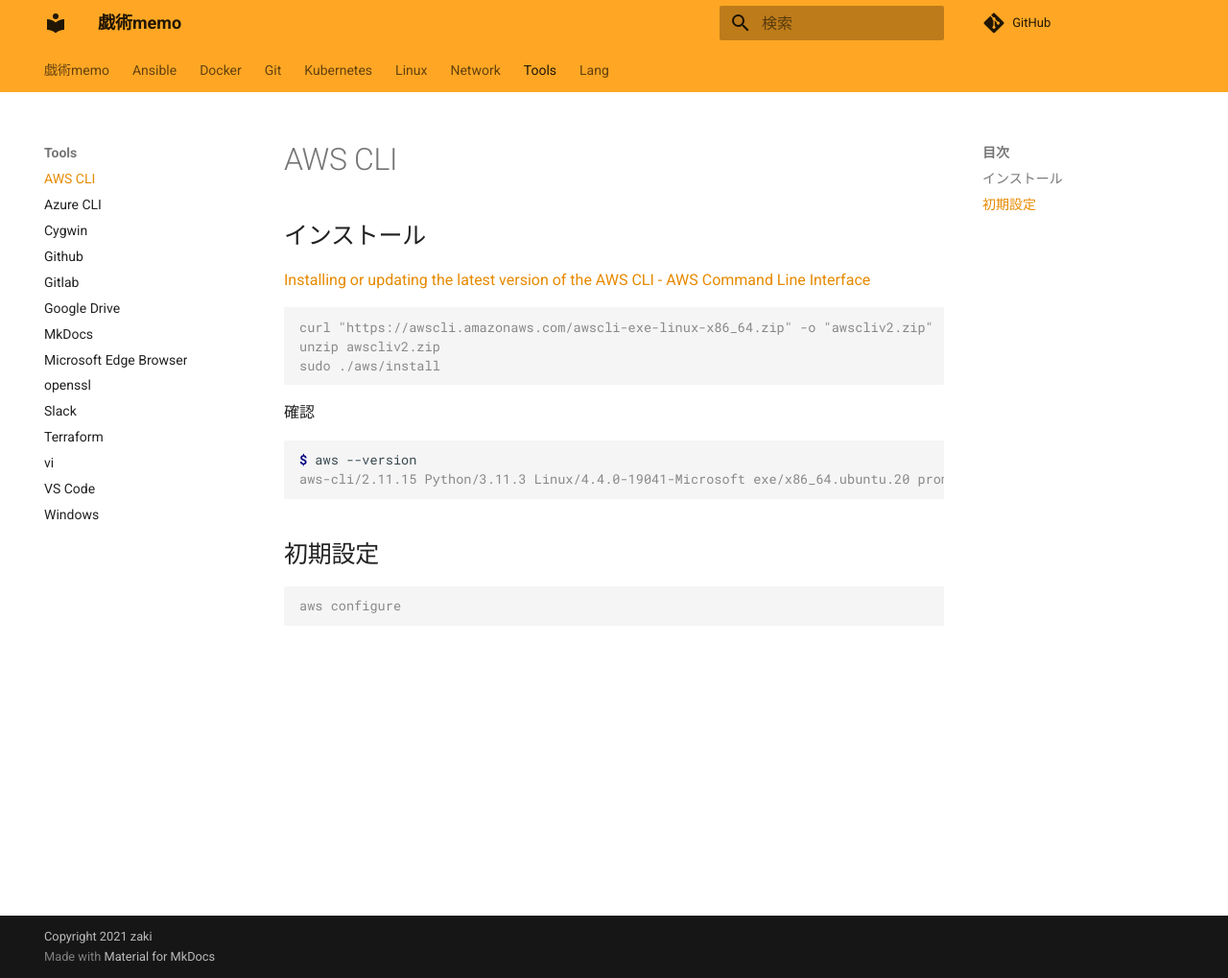
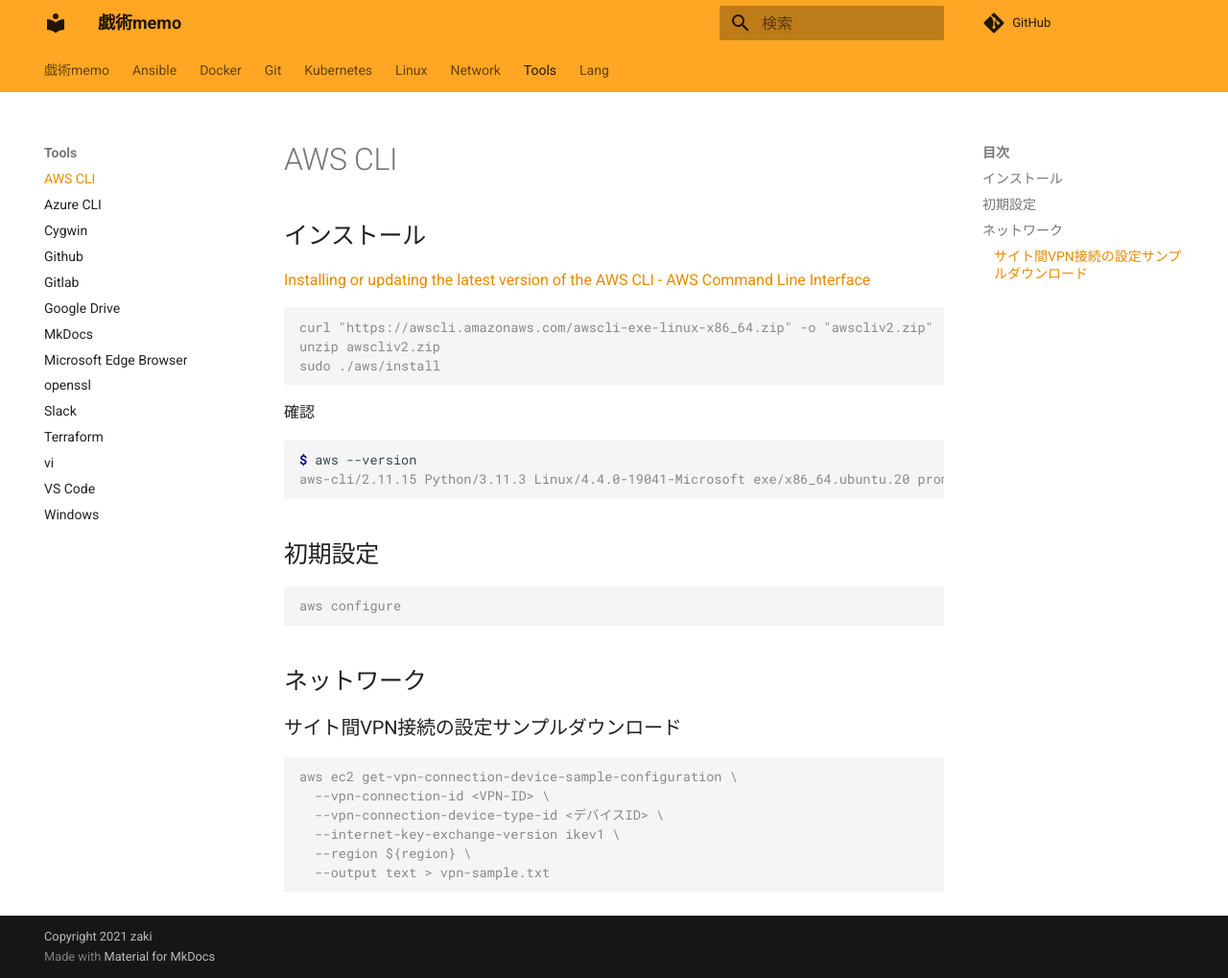
Before and after one commit to zaki-lknr/docs, an MkDocs documentation site: the page built from docs/Tools/aws.md, in a window 1280 px wide and 1019 px high. Shown: the whole window at 96% size. Built offline with MkDocs 1.6.1 and Material for MkDocs 9.7.7, drawn with Linux system fonts in a browser that asks for light colours; comment, search, counter and statistics services are not loaded.

Commit message:
add: tools/aws: サイト間VPN接続の設定ダウンロード

````diff
--- a/docs/Tools/aws.md
+++ b/docs/Tools/aws.md
@@ -22,3 +22,16 @@ aws-cli/2.11.15 Python/3.11.3 Linux/4.4.0-19041-Microsoft exe/x86_64.ubuntu.20 p
 ```console
 aws configure
 ```
+
+## ネットワーク
+
+### サイト間VPN接続の設定サンプルダウンロード
+
+```console
+aws ec2 get-vpn-connection-device-sample-configuration \
+  --vpn-connection-id <VPN-ID> \
+  --vpn-connection-device-type-id <デバイスID> \
+  --internet-key-exchange-version ikev1 \
+  --region ${region} \
+  --output text > vpn-sample.txt
+```
````
